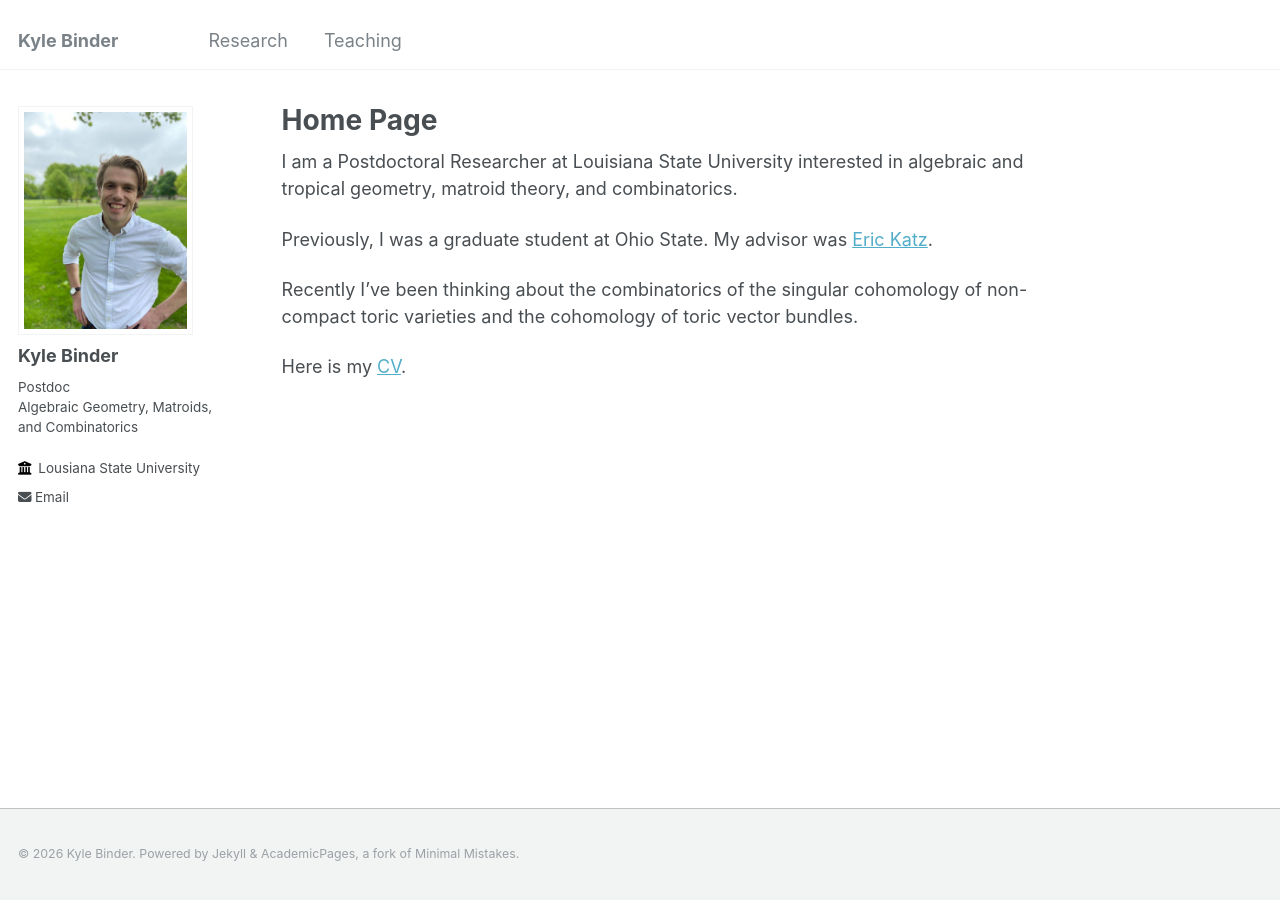
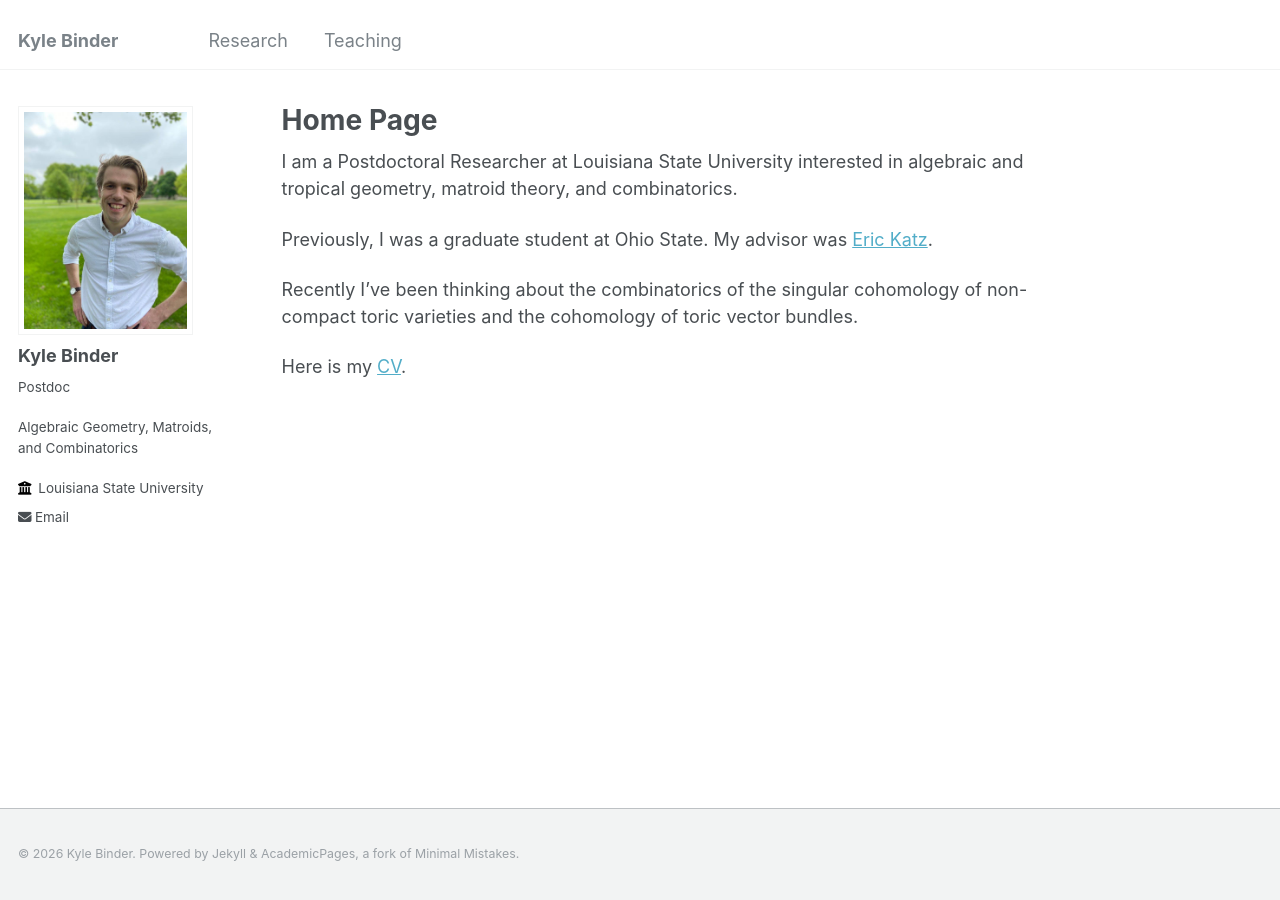
Before and after one commit to bindercommakyle/bindercommakyle.github.io, a Jekyll site: the page built from _pages/about.md, in a window 1280 px wide. Built offline with Jekyll 4.4.1, drawn with Linux system fonts in a browser that asks for light colours.

Commit message:
Update _config.yml

```diff
--- a/_config.yml
+++ b/_config.yml
@@ -24,9 +24,9 @@
   avatar           : "kyleOval.jpg"
   name             : "Kyle Binder"
   pronouns         : # example: "she/her"
-  bio              : "Postdoc <br> Algebraic Geometry, Matroids, <br> and Combinatorics"
+  bio              : "Postdoc <br> <br> Algebraic Geometry, Matroids, <br> and Combinatorics"
   location         :
-  employer         : "Lousiana State University"
+  employer         : "Louisiana State University"
   uri              : # URL
   email            : "kbinde1@lsu.edu"
 
```
